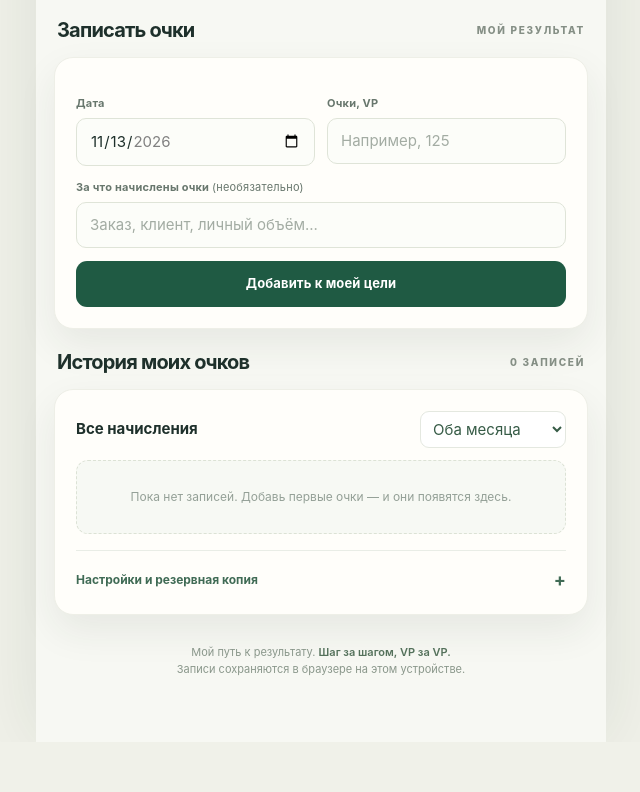
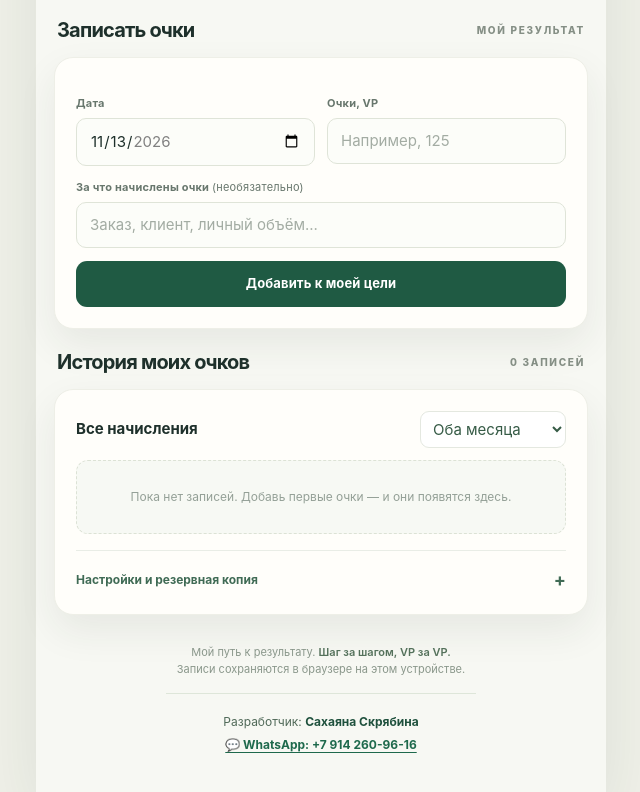
Before and after one commit to sakhayanchos-ux/Sakhayanchos-ux.github.io, a plain HTML site: page qualification/index.html in a window 1280 px wide. Shown: the part 1066-1858 px from the top of the page, without its empty margins (319-959 px from the left). Before the commit the page ends 1808 px from the top, so only its background shows below. Drawn offline with Linux system fonts and the light colour scheme.

Commit message:
Add developer attribution and clickable WhatsApp contact to qualification tracker

```diff
--- a/qualification/index.html
+++ b/qualification/index.html
@@ -65,7 +65,7 @@ input::placeholder{color:#a3aca3}.button{display:inline-flex;align-items:center;
 .entry-head{display:flex;align-items:center;justify-content:space-between;gap:10px;margin-bottom:12px}.entry-head h3{font-size:15px;margin:0}.entry-head select{max-width:150px;width:auto;min-height:37px;padding:7px 8px;border:1px solid #e4e8e0;border-radius:9px;color:#365b46;background:#fff}
 .tools{border-top:1px solid #e9ede6;margin-top:16px;padding-top:15px}.tools summary{cursor:pointer;color:#406b55;font-size:12px;font-weight:700;list-style:none;display:flex;align-items:center;justify-content:space-between}.tools summary:after{content:"+";font-size:18px}.tools[open] summary:after{content:"−"}
 .tools p{font-size:11px;color:#6f7c70}.controls{display:flex;gap:8px;flex-wrap:wrap;margin-top:13px}.controls .button{flex:1}.settings{display:grid;grid-template-columns:1fr auto;gap:10px;align-items:end;margin-top:17px}.settings .field{margin:0}
-.footer{text-align:center;padding:11px 20px 20px;color:#8a978b;font-size:11px}.footer b{font-weight:600;color:#54715b}.toast{position:fixed;left:50%;bottom:calc(20px + env(safe-area-inset-bottom));z-index:20;transform:translate(-50%,30px);opacity:0;pointer-events:none;background:#163e31;color:#fff;font-size:12px;border-radius:100px;padding:12px 21px;box-shadow:0 9px 30px rgba(0,0,0,.18);transition:.25s;white-space:nowrap;max-width:90vw;text-overflow:ellipsis;overflow:hidden}.toast.show{transform:translate(-50%,0);opacity:1}
+.footer{text-align:center;padding:11px 20px 20px;color:#8a978b;font-size:11px}.footer b{font-weight:600;color:#54715b}.developer-credit{margin:16px auto 0;padding:17px 12px 0;border-top:1px solid #dee6d9;max-width:310px;color:#516a59;font-size:12px;line-height:1.9}.developer-credit strong{color:#1f513d}.developer-credit a{color:#1e694c;text-decoration:underline;text-underline-offset:3px;font-weight:650}.toast{position:fixed;left:50%;bottom:calc(20px + env(safe-area-inset-bottom));z-index:20;transform:translate(-50%,30px);opacity:0;pointer-events:none;background:#163e31;color:#fff;font-size:12px;border-radius:100px;padding:12px 21px;box-shadow:0 9px 30px rgba(0,0,0,.18);transition:.25s;white-space:nowrap;max-width:90vw;text-overflow:ellipsis;overflow:hidden}.toast.show{transform:translate(-50%,0);opacity:1}
 @media(max-width:415px){.content{padding:16px 12px 0}.hero{padding:24px 20px 28px}.overview{padding:18px 15px}.overview-main{gap:13px}.dial{width:140px;height:140px;flex-basis:140px;padding:11px}.dial-number{font-size:30px}.stats .big{font-size:28px}.stats .remaining{font-size:21px}.month{padding:15px 12px}.month h3{font-size:15px}.month .value{font-size:26px}.card{padding:18px 16px}}@media(max-width:348px){.overview-main{flex-direction:column}.dial{width:155px;flex-basis:auto;height:155px}.stats{width:100%}.stats .divider{margin:10px 0}.month h3{font-size:13px}.months{gap:7px}.month{padding:12px 9px}.month .value{font-size:24px}.hero-bottom{flex-wrap:wrap}}@media(prefers-reduced-motion:reduce){*,*:before,*:after{transition:none!important}}
 </style>
 </head>
@@ -128,7 +128,7 @@ input::placeholder{color:#a3aca3}.button{display:inline-flex;align-items:center;
   </div>
  </section>
 </div>
-<footer class="footer">Мой путь к результату. <b>Шаг за шагом, VP за VP.</b><br>Записи сохраняются в браузере на этом устройстве.</footer>
+<footer class="footer">Мой путь к результату. <b>Шаг за шагом, VP за VP.</b><br>Записи сохраняются в браузере на этом устройстве.<div class="developer-credit">Разработчик: <strong>Сахаяна Скрябина</strong><br><a href="https://wa.me/79142609616" target="_blank" rel="noopener noreferrer" aria-label="Написать Сахаяне в WhatsApp по номеру +7 914 260-96-16">💬 WhatsApp: +7 914 260-96-16</a></div></footer>
 </main>
 <div class="toast" id="toast" role="status" aria-live="polite"></div>
 <script>
```
